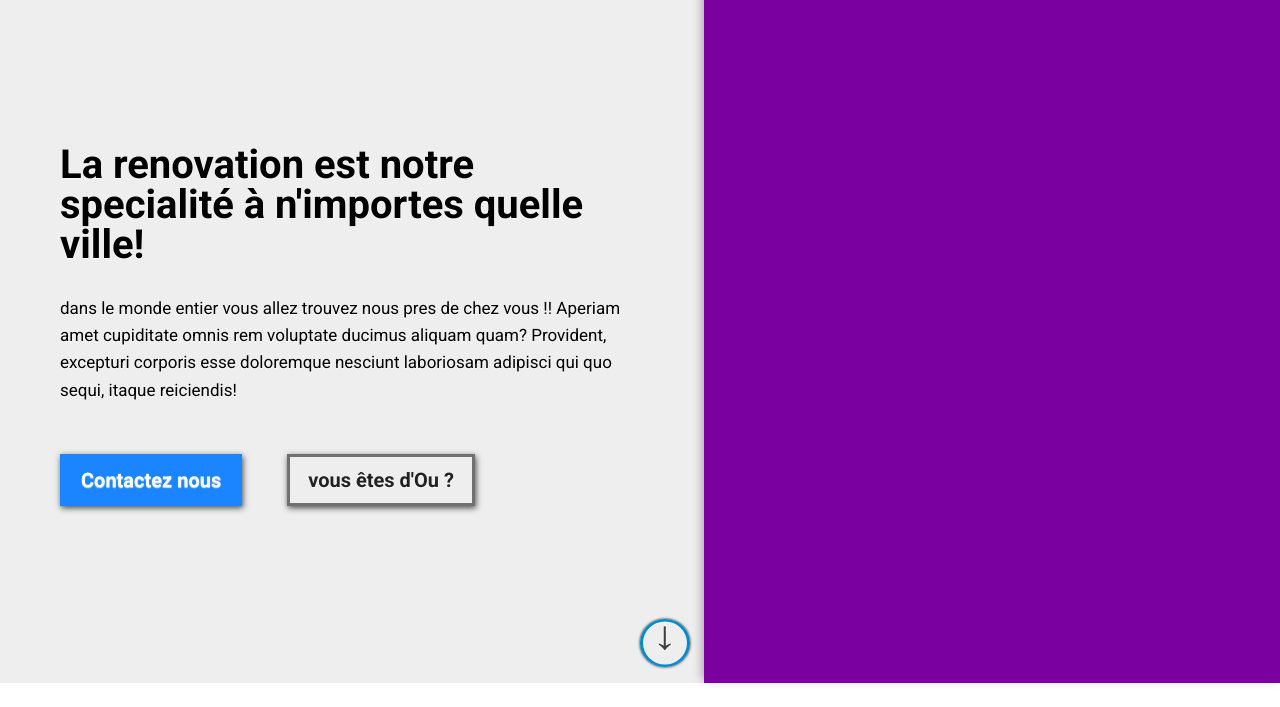
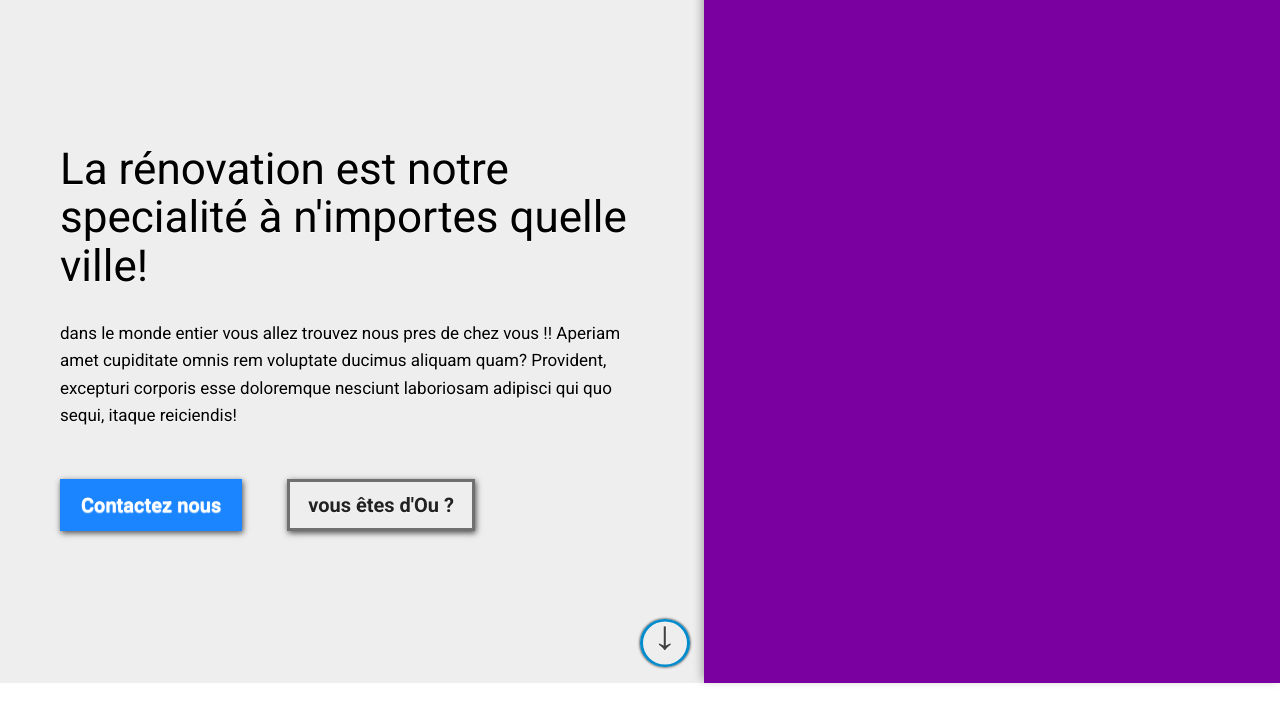
Before and after one commit to Mahdi-Soultana/renovation-LandingPage, a plain HTML site: page index.html in a window 1280 px wide. Shown: the part 93-800 px from the top of the page. Drawn offline with Linux system fonts and the light colour scheme.

Commit message:
weight changes

```diff
--- a/css/style.css
+++ b/css/style.css
@@ -135,8 +135,9 @@ li span::after {
 }
 
 h1 {
-    font-size: 4rem;
-    line-height: 1;
+    font-size: 4.4rem;
+    line-height: 1.1;
+    font-weight: 300;
     margin-bottom: 3rem;
 }
 
--- a/index.html
+++ b/index.html
@@ -27,7 +27,7 @@
             </ul>
         </nav>
         <div class="content">
-            <h1>La renovation est notre specialité à n'importes quelle ville! </h1>
+            <h1>La rénovation est notre specialité à n'importes quelle ville! </h1>
             <p>dans le monde entier vous allez trouvez nous pres de chez vous !! Aperiam amet cupiditate omnis rem voluptate ducimus aliquam quam? Provident, excepturi corporis esse doloremque nesciunt laboriosam adipisci qui quo sequi, itaque reiciendis!</p>
             <a href="#" class="btn-">Contactez nous </a><a class="btn-light" href="#">vous êtes d'Ou ?</a>
         </div>
```
